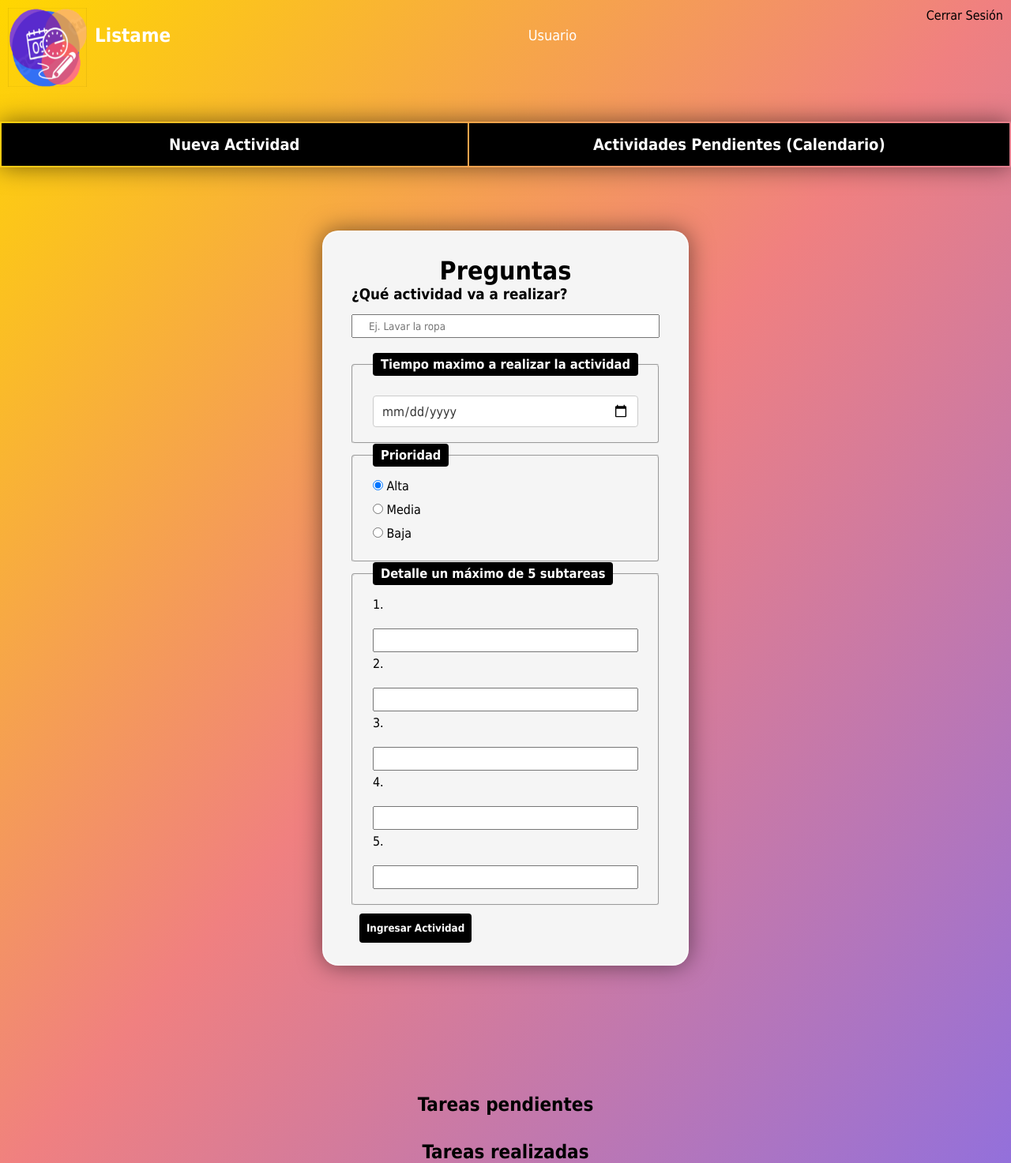
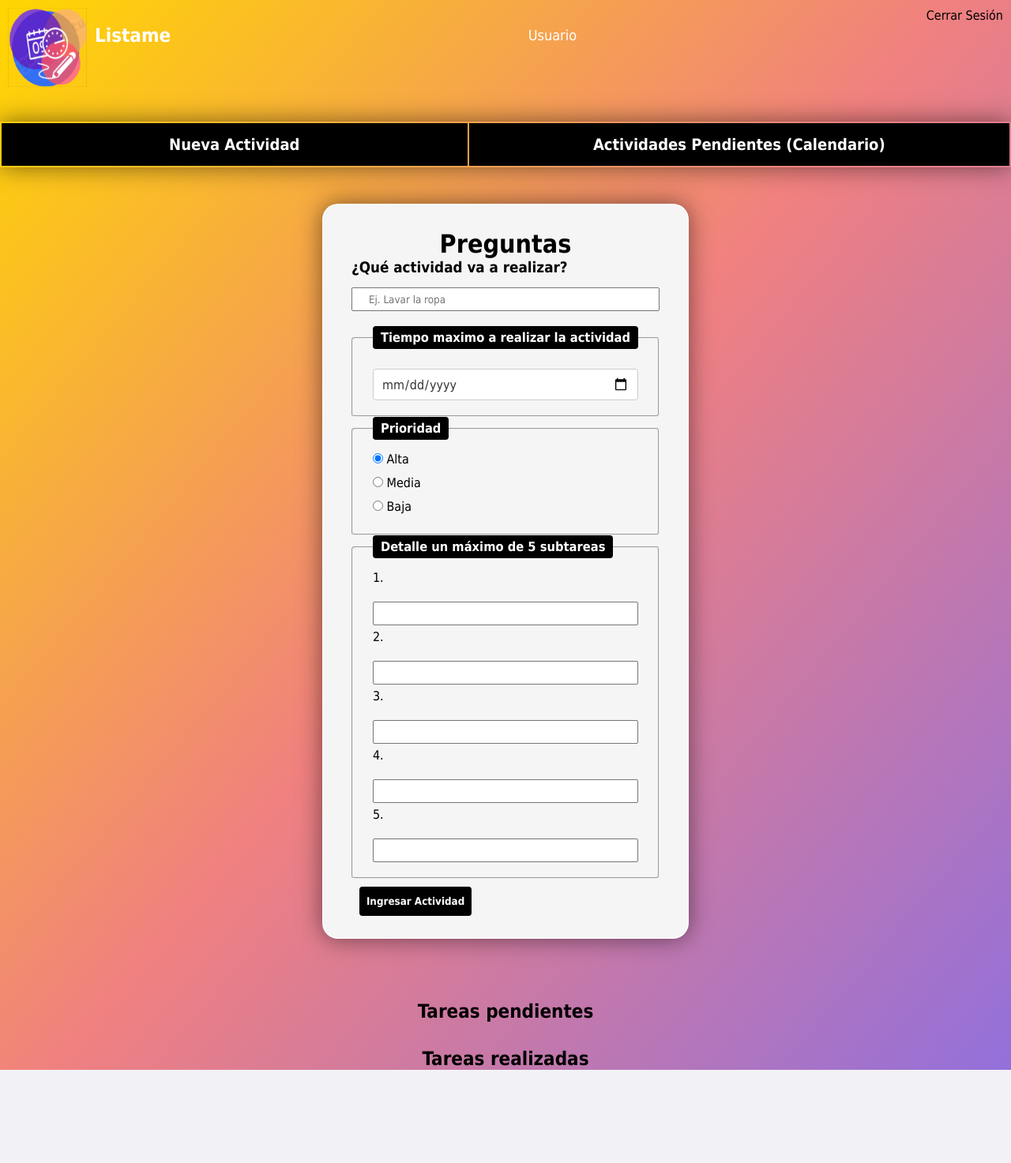
Before and after one commit to brittanypallasco2003/Organizador, a PHP site: page /html_files/home.html in a window 1280 px wide. Shown: the whole page at 79% size. After the commit the page ends 1355 px from the top, so only its background shows below. Run offline with PHP 8.4, Linux system fonts and the light colour scheme; lists and menus that the app fills with data are empty.

Commit message:
css requisitos agregados

```diff
--- a/css/estiloHome.css
+++ b/css/estiloHome.css
@@ -63,8 +63,7 @@ div.enunciado_act{
     width: 100%;
     display: flex;
     margin: auto;
-    margin-top: 50px;
-    margin-bottom: 100px;
+    padding: 1rem;
     align-items: center;
     justify-content: center;
 
@@ -261,8 +260,8 @@ div button{
   border: 1px solid #ccc;
   border-radius: 8px;
   box-shadow: 0 4px 8px rgba(0, 0, 0, 0.2);
-  padding: 20px;
-  max-width: 300px;
+  padding: 1rem;
+
   text-align: center;
 }
 
```
